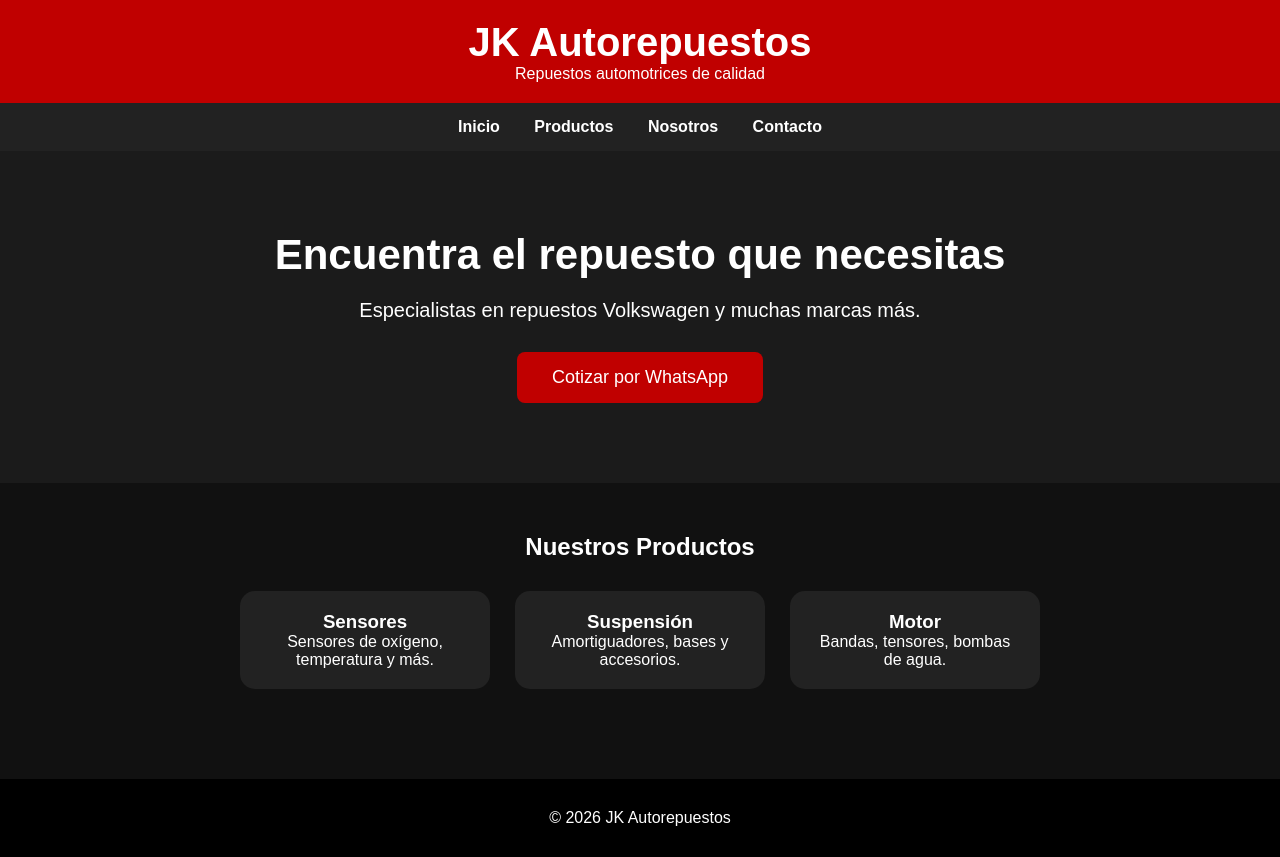
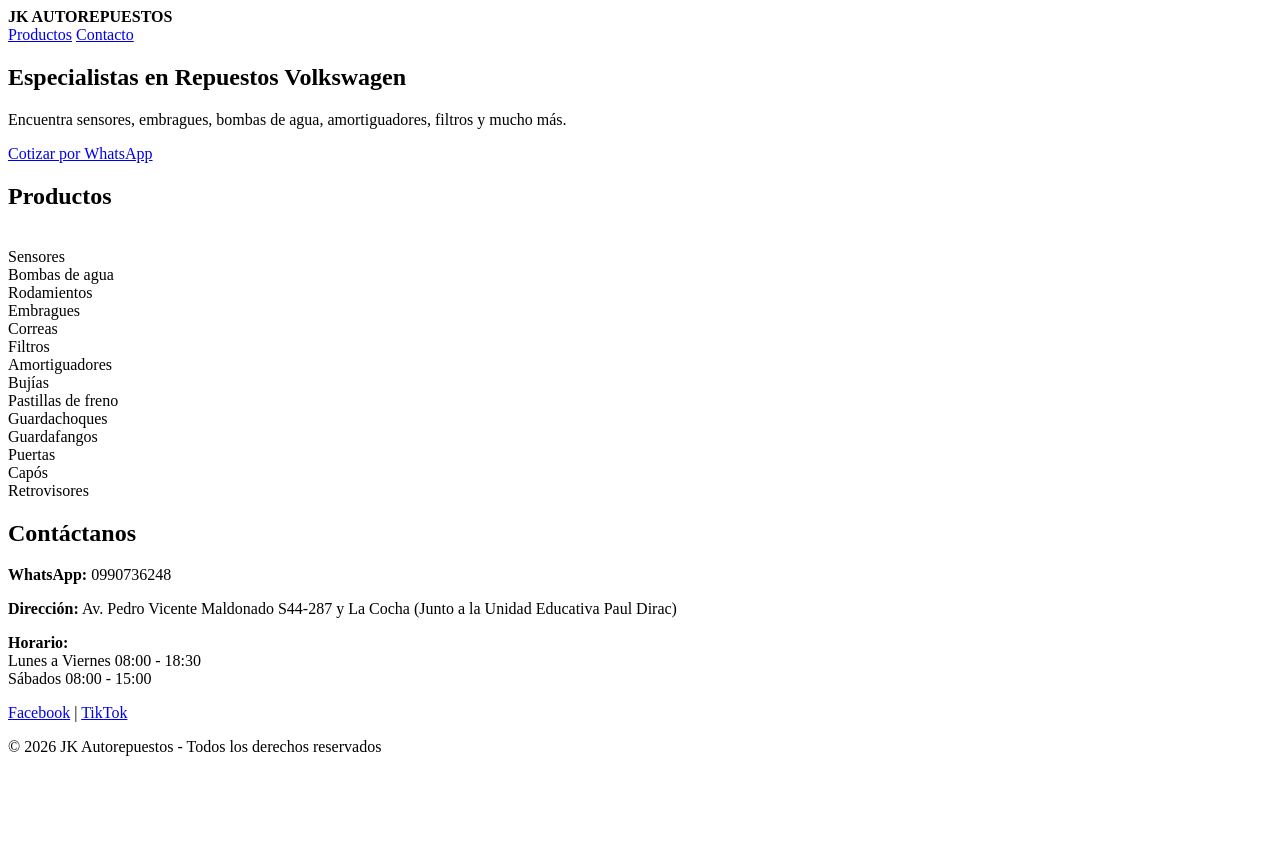
Before and after one commit to Jkautorepuestos/web-jk, a plain HTML site: page index.html in a window 1280 px wide. After the commit the page ends 800 px from the top, so only its background shows below. Drawn offline with Linux system fonts and the light colour scheme.

Commit message:
Update index.html

```diff
--- a/index.html
+++ b/index.html
@@ -1,172 +1,49 @@
-<!DOCTYPE html>
-<html lang="es">
-<head>
-<meta charset="UTF-8">
-<meta name="viewport" content="width=device-width, initial-scale=1.0">
-<title>JK Autorepuestos</title>
-
-<style>
-
-*{
-margin:0;
-padding:0;
-box-sizing:border-box;
-font-family:Arial, Helvetica, sans-serif;
-}
-
-body{
-background:#111;
-color:white;
-}
-
-header{
-background:#c00000;
-padding:20px;
-text-align:center;
-}
-
-header h1{
-font-size:40px;
-}
-
-nav{
-background:#222;
-padding:15px;
-text-align:center;
-}
-
-nav a{
-color:white;
-text-decoration:none;
-margin:15px;
-font-weight:bold;
-}
-
-.hero{
-padding:80px 20px;
-text-align:center;
-background:#1b1b1b;
-}
-
-.hero h2{
-font-size:42px;
-margin-bottom:20px;
-}
-
-.hero p{
-font-size:20px;
-margin-bottom:30px;
-}
-
-button{
-background:#c00000;
-color:white;
-padding:15px 35px;
-border:none;
-font-size:18px;
-border-radius:8px;
-cursor:pointer;
-}
-
-.productos{
-padding:50px;
-text-align:center;
-}
-
-.tarjetas{
-display:flex;
-justify-content:center;
-gap:25px;
-flex-wrap:wrap;
-margin-top:30px;
-}
-
-.card{
-background:#222;
-width:250px;
-padding:20px;
-border-radius:15px;
-transition:.3s;
-}
-
-.card:hover{
-transform:scale(1.05);
-}
-
-footer{
-background:#000;
-padding:30px;
-text-align:center;
-margin-top:40px;
-}
-
-</style>
-
-</head>
-
-<body>
 
 <header>
-
-<h1>JK Autorepuestos</h1>
-
-<p>Repuestos automotrices de calidad</p>
-
+<div><strong>JK AUTOREPUESTOS</strong></div>
+<nav>
+<a href="#productos">Productos</a>
+<a href="#contacto">Contacto</a>
+</nav>
 </header>
 
-<nav>
-
-<a href="#">Inicio</a>
-
-<a href="#">Productos</a>
-
-<a href="#">Nosotros</a>
-
-<a href="#">Contacto</a>
-
-</nav>
-
 <section class="hero">
-
-<h2>Encuentra el repuesto que necesitas</h2>
-
-<p>Especialistas en repuestos Volkswagen y muchas marcas más.</p>
-
-<button>Cotizar por WhatsApp</button>
-
+<h1>Especialistas en Repuestos Volkswagen</h1>
+<p>Encuentra sensores, embragues, bombas de agua, amortiguadores, filtros y mucho más.</p>
+<a class="btn" href="https://wa.me/593990736248" target="_blank">Cotizar por WhatsApp</a>
 </section>
 
-<section class="productos">
+<section id="productos">
+<h2>Productos</h2><br>
+<div class="grid">
+<div class="card">Sensores</div>
+<div class="card">Bombas de agua</div>
+<div class="card">Rodamientos</div>
+<div class="card">Embragues</div>
+<div class="card">Correas</div>
+<div class="card">Filtros</div>
+<div class="card">Amortiguadores</div>
+<div class="card">Bujías</div>
+<div class="card">Pastillas de freno</div>
+<div class="card">Guardachoques</div>
+<div class="card">Guardafangos</div>
+<div class="card">Puertas</div>
+<div class="card">Capós</div>
+<div class="card">Retrovisores</div>
+</div>
+</section>
 
-<h2>Nuestros Productos</h2>
-
-<div class="tarjetas">
-
-<div class="card">
-<h3>Sensores</h3>
-<p>Sensores de oxígeno, temperatura y más.</p>
-</div>
-
-<div class="card">
-<h3>Suspensión</h3>
-<p>Amortiguadores, bases y accesorios.</p>
-</div>
-
-<div class="card">
-<h3>Motor</h3>
-<p>Bandas, tensores, bombas de agua.</p>
-</div>
-
-</div>
-
+<section id="contacto">
+<h2>Contáctanos</h2>
+<p><strong>WhatsApp:</strong> 0990736248</p>
+<p><strong>Dirección:</strong> Av. Pedro Vicente Maldonado S44-287 y La Cocha (Junto a la Unidad Educativa Paul Dirac)</p>
+<p><strong>Horario:</strong><br>Lunes a Viernes 08:00 - 18:30<br>Sábados 08:00 - 15:00</p>
+<p><a href="https://www.facebook.com/share/19F8Kgiefb/">Facebook</a> | <a href="https://www.tiktok.com/@jkautorepuestosvw?_r=1&_t=ZS-97wwaSEMS3w">TikTok</a></p>
 </section>
 
 <footer>
-
-© 2026 JK Autorepuestos
-
+© 2026 JK Autorepuestos - Todos los derechos reservados
 </footer>
 
 </body>
-
 </html>
```
